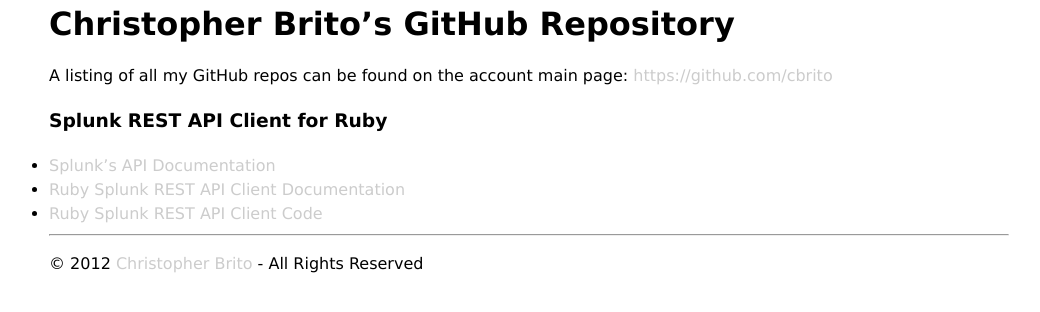
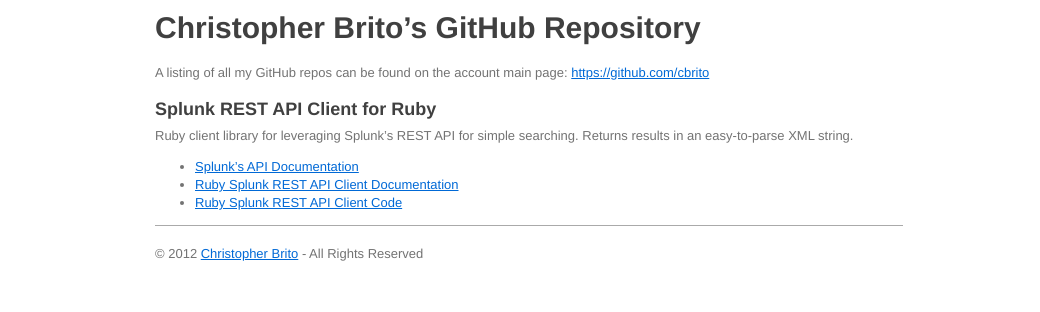
Before and after one commit to cbrito/cbrito.github.com, a Jekyll site: the page built from index.markdown, in a window 1280 px wide. Shown: the top 312 px of the page, without its empty margins (111-1151 px from the left). Built offline with Jekyll 4.4.1, drawn with Linux system fonts in a browser that asks for light colours.

Commit message:
Testing some CSS.

```diff
--- a/css/style.css
+++ b/css/style.css
@@ -1,74 +1,123 @@
+h1,
+h2,
+h3,
+h4,
+h5,
+h6,
+p,
+blockquote {
+    margin: 0;
+    padding: 0;
+}
 body {
-  font: 16px/1.5 verdana, helvetica-neue, helvetica, arial, san-serif;
-  background: white;
-  color: black;
-  padding: 0;
-  margin: 0;
-}
-ul {
-  margin: 0;
-  padding: 0;
+    font-family: "Helvetica Neue", Helvetica, "Hiragino Sans GB", Arial, sans-serif;
+    font-size: 13px;
+    line-height: 18px;
+    color: #737373;
+    margin: 10px 10px 10px 20px;
 }
 a {
-  color: #ccc;
-  text-decoration: none;
+    color: #0069d6;
 }
-
 a:hover {
-  color: #ececec;
-  text-decoration: underline;
+    color: #0050a3;
+    text-decoration: none;
 }
-
-#main {
-  width: 960px;
-  margin: 0 auto;
-  background: rgba(255, 255, 255, 0.4);
+a img {
+    border: none;
 }
-header {
-  padding: 0 10px;
-  overflow: hidden;
+p {
+    margin-bottom: 9px;
+}
+h1,
+h2,
+h3,
+h4,
+h5,
+h6 {
+    color: #404040;
+    line-height: 36px;
 }
 h1 {
-  margin: 0;
+    margin-bottom: 18px;
+    font-size: 30px;
 }
-
-nav ul, ul.entries {
-  list-style-type: none;
+h2 {
+    font-size: 24px;
 }
-nav li a {
-  float: left;
-  margin: 5px;
+h3 {
+    font-size: 18px;
 }
-.content {
-  padding: 10px;
+h4 {
+    font-size: 16px;
 }
-
-ul.entries li {
-  position: relative;
-  margin: 20px auto;
-  padding: 20px;
-  background: #ececec;
-  width: 600px;
+h5 {
+    font-size: 14px;
 }
-
-ul.entries img {
-  width: 600px;
+h6 {
+    font-size: 13px;
 }
-
-ul.entries li h3 {
-  position: absolute;
-  bottom: -18px;
-  left: 17px;
-  font-size: 2em;
+hr {
+    margin: 0 0 19px;
+    border: 0;
+    border-bottom: 1px solid #aaa;
 }
-ul.entries a {
-  color: #ececec;
+blockquote {
+    padding: 13px 13px 21px 15px;
+    margin-bottom: 18px;
+    font-family:georgia,serif;
+    font-style: italic;
 }
-ul.entries a:hover {
-  color: #fff;
+blockquote:before {
+    content:"\201C";
+    font-size:40px;
+    margin-left:-10px;
+    font-family:georgia,serif;
+    color:#eee;
 }
-
-footer {
-  font-size: 0.65em;
-  text-align: center;
+blockquote p {
+    font-size: 14px;
+    font-weight: 300;
+    line-height: 18px;
+    margin-bottom: 0;
+    font-style: italic;
 }
+code, pre {
+    padding: 0 3px 2px;
+    font-family: Monaco, Andale Mono, Courier New, monospace;
+    -webkit-border-radius: 3px;
+    -moz-border-radius: 3px;
+    border-radius: 3px;
+}
+code {
+    background-color: #fee9cc;
+    color: rgba(0, 0, 0, 0.75);
+    padding: 1px 3px;
+    font-size: 12px;
+}
+pre {
+    display: block;
+    padding: 14px;
+    margin: 0 0 18px;
+    line-height: 16px;
+    font-size: 11px;
+    border: 1px dashed #ccc;
+    border: 1px dashed rgba(0, 0, 0, 0.15);
+    -webkit-border-radius: 3px;
+    -moz-border-radius: 3px;
+    border-radius: 3px;
+    white-space: pre;
+    white-space: pre-wrap;
+    word-wrap: break-word;
+}
+pre code {
+    background-color: #fdfdfd;
+    color:#737373;
+    font-size: 11px;
+}
+@media screen and (min-width: 768px) {
+    body {
+        width: 748px;
+        margin:10px auto;
+    }
+}
--- a/index.markdown
+++ b/index.markdown
@@ -7,6 +7,8 @@
 A listing of all my GitHub repos can be found on the account main page: [https://github.com/cbrito](https://github.com/cbrito)
 
 ### Splunk REST API Client for Ruby
+Ruby client library for leveraging Splunk's REST API for simple searching. Returns results in an easy-to-parse XML string.
+
 * [Splunk's API Documentation](http://docs.splunk.com/Documentation/Splunk/latest/RESTAPI/RESTcontents)
 * [Ruby Splunk REST API Client Documentation](http://cbrito.github.com/splunk-client)
 * [Ruby Splunk REST API Client Code](http://github.com/cbrito/splunk-client)
```
